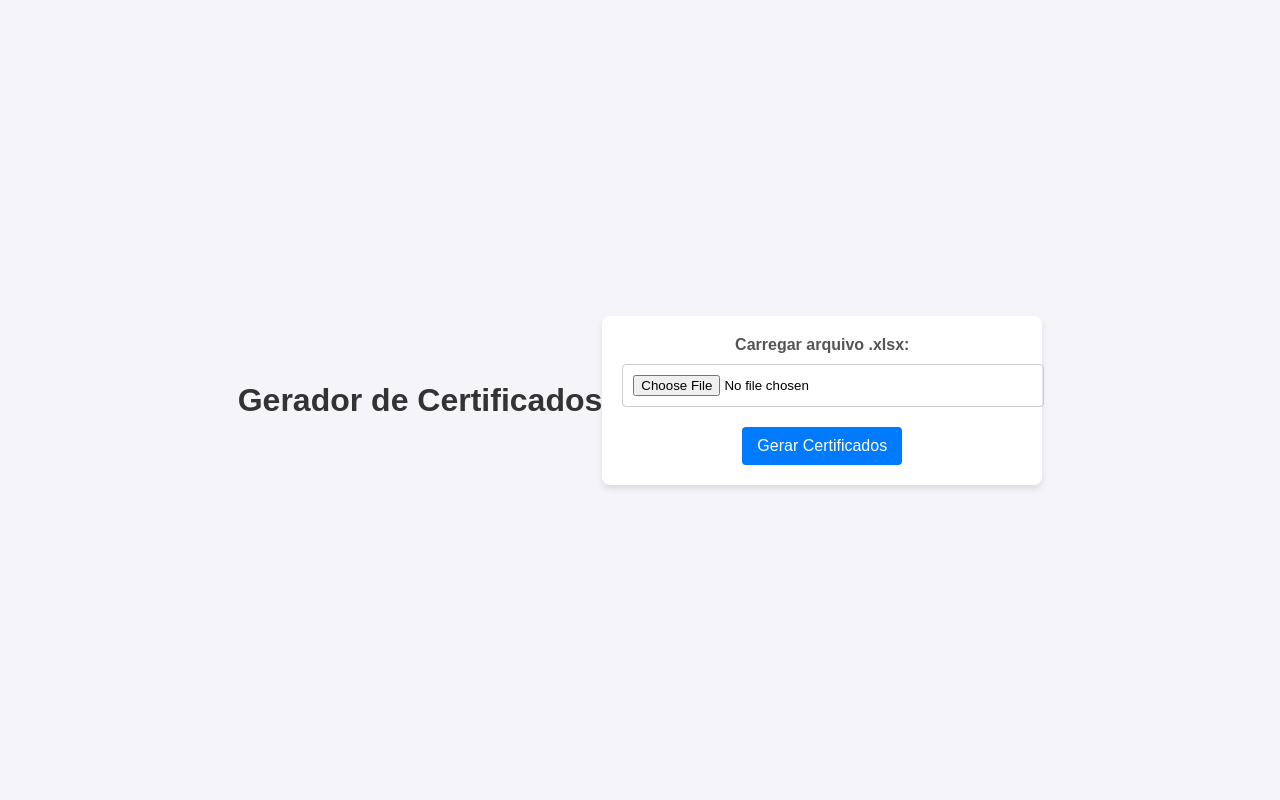
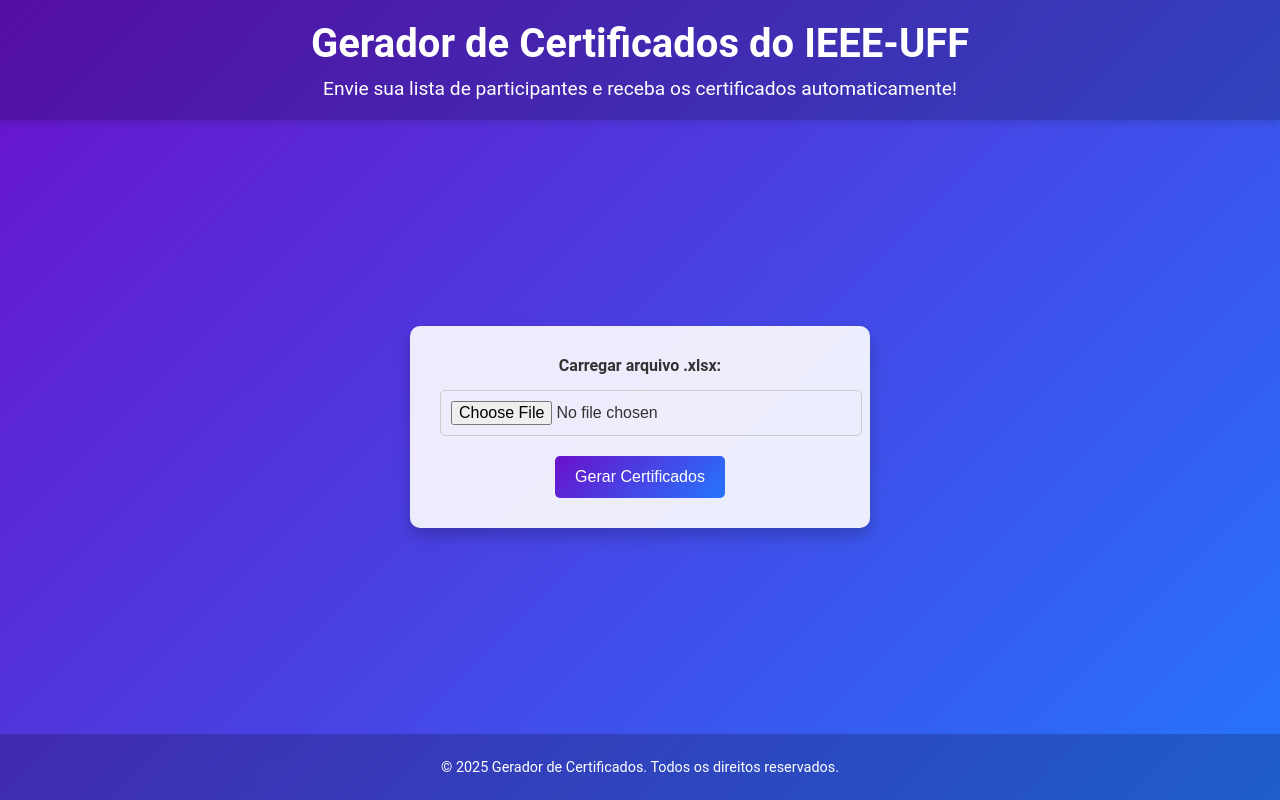
Before and after one commit to RnNasciment0/Gerador-De-Certificados---IEEE-UFF, a Flask app: page / in a window 1280 px wide. Run offline with Flask 3, Linux system fonts and the light colour scheme; parts of the project's set-up code (start-up, migrations or seed data) failed here and were passed over.

Commit message:
codigo do app.py e generate_certificate.py foram atualizados e inserido a função de dowload automatico e o index.html e style.css foi atualizado com um design mais moderno.

```diff
--- a/app.py
+++ b/app.py
@@ -1,14 +1,18 @@
-from flask import Flask, render_template, request, redirect, url_for
+from flask import Flask, render_template, request, send_file
 import os
 import pandas as pd
-from generate_certificate import editeCertificate
+import zipfile
+from generate_certificate import EditarCertificado
 
 app = Flask(__name__)
 UPLOAD_FOLDER = 'uploads'
+CERTIFICATES_FOLDER = 'certificado'
 app.config['UPLOAD_FOLDER'] = UPLOAD_FOLDER
+app.config['CERTIFICATES_FOLDER'] = CERTIFICATES_FOLDER
 
-# Certifique-se de que a pasta de uploads existe
+# Certifique-se de que as pastas de uploads e certificados existem
 os.makedirs(UPLOAD_FOLDER, exist_ok=True)
+os.makedirs(CERTIFICATES_FOLDER, exist_ok=True)
 
 
 @app.route('/')
@@ -33,16 +37,37 @@
 
     try:
         # Gera os certificados usando o arquivo enviado
-        generator = editeCertificate()
-        generator.df = pd.read_excel(filepath)  # Substitui o DataFrame carregado
-        generator.generate_certificates()
-        print("Certificados gerados com sucesso.")
+        generator = EditarCertificado()
+        generator.dados = pd.read_excel(filepath)
+
+        # Verifica se a coluna 'Nome' existe no arquivo Excel
+        if 'Nome' not in generator.dados.columns:
+            return "O arquivo enviado não contém a coluna 'Nome'.", 400
+
+        # Gera os certificados e salva na pasta CERTIFICATES_FOLDER
+        certificados_gerados = []
+        for _, linha in generator.dados.iterrows():
+            nome = linha['Nome']
+            caminho_certificado = os.path.join(app.config['CERTIFICATES_FOLDER'], f"{nome}_certificado.pdf")
+            caminho_gerado = generator.criar_certificado(nome)  # Gera o certificado
+            if os.path.exists(caminho_gerado):  # Verifica se o arquivo foi criado
+                certificados_gerados.append(caminho_gerado)
+            else:
+                print(f"Erro: Certificado não encontrado para {nome}")
+
+        # Compacta os certificados num arquivo .zip
+        zip_path = os.path.join(app.config['CERTIFICATES_FOLDER'], 'certificados.zip')
+        with zipfile.ZipFile(zip_path, 'w') as zipf:
+            for certificado in certificados_gerados:
+                zipf.write(certificado, os.path.basename(certificado))  # Adiciona ao .zip com o nome correto
+
+        # Retorna o arquivo .zip para download
+        return send_file(zip_path, as_attachment=True, download_name='certificados.zip')
+
     except Exception as e:
         print(f"Erro ao gerar certificados: {str(e)}")
         return f"Erro ao gerar certificados: {str(e)}", 500
 
-    return redirect(url_for('index'))
-
 
 if __name__ == '__main__':
     app.run(debug=True)
--- a/generate_certificate.py
+++ b/generate_certificate.py
@@ -57,7 +57,8 @@
         fonte = ImageFont.truetype(caminho_fonte, 27)
 
         desenhar.text((675, 578), nome, font=fonte, fill=(0, 0, 0))
-        caminho_pdf = f'{nome}_certificado.pdf'
+        caminho_pdf = os.path.join('certificado', f"{nome}_certificado.pdf")
+        os.makedirs(os.path.dirname(caminho_pdf), exist_ok=True)  # Garante que a pasta exista
         imagem.convert('RGB').save(caminho_pdf, "PDF", resolution=100)
         return caminho_pdf
 
@@ -100,7 +101,6 @@
         except Exception as e:
             print(f"Erro ao enviar e-mail para {email_destinatario}: {str(e)}")
 
-
     def gerar_certificados(self):
         for _, linha in self.dados.iterrows():
             nome = linha['Nome']
--- a/static/style.css
+++ b/static/style.css
@@ -1,61 +1,88 @@
 /* Estilo geral */
 body {
-    font-family: Arial, sans-serif;
-    background-color: #f4f4f9;
+    font-family: 'Roboto', Arial, sans-serif;
+    background: linear-gradient(135deg, #6a11cb, #2575fc);
     margin: 0;
     padding: 0;
+    color: #fff;
+    display: flex;
+    flex-direction: column;
+    min-height: 100vh;
+}
+
+/* Cabeçalho */
+header {
+    text-align: center;
+    padding: 20px;
+    background: rgba(0, 0, 0, 0.2);
+    box-shadow: 0 4px 6px rgba(0, 0, 0, 0.1);
+}
+
+header h1 {
+    font-size: 2.5rem;
+    margin: 0;
+}
+
+header p {
+    font-size: 1.2rem;
+    margin: 10px 0 0;
+}
+
+/* Conteúdo principal */
+main {
+    flex: 1;
     display: flex;
     justify-content: center;
     align-items: center;
-    height: 100vh;
+    padding: 20px;
 }
 
-/* Cabeçalho */
-h1 {
-    color: #333;
-    text-align: center;
-    margin-bottom: 20px;
-}
-
-/* Formulário */
 form {
-    background: #fff;
-    padding: 20px;
-    border-radius: 8px;
-    box-shadow: 0 4px 6px rgba(0, 0, 0, 0.1);
+    background: rgba(255, 255, 255, 0.9);
+    padding: 30px;
+    border-radius: 10px;
+    box-shadow: 0 8px 15px rgba(0, 0, 0, 0.2);
     width: 100%;
     max-width: 400px;
     text-align: center;
+    color: #333;
 }
 
-/* Rótulo */
 label {
     display: block;
-    margin-bottom: 10px;
+    margin-bottom: 15px;
     font-weight: bold;
-    color: #555;
+    font-size: 1rem;
 }
 
-/* Campo de entrada */
 input[type="file"] {
     margin-bottom: 20px;
     padding: 10px;
     border: 1px solid #ccc;
-    border-radius: 4px;
+    border-radius: 5px;
     width: 100%;
+    font-size: 1rem;
 }
 
-/* Botão */
 button {
-    background-color: #007bff;
+    background: linear-gradient(135deg, #6a11cb, #2575fc);
     color: #fff;
     border: none;
-    padding: 10px 15px;
-    border-radius: 4px;
+    padding: 12px 20px;
+    border-radius: 5px;
     cursor: pointer;
-    font-size: 16px;
+    font-size: 1rem;
+    transition: background 0.3s ease;
 }
 
 button:hover {
-    background-color: #0056b3;
+    background: linear-gradient(135deg, #2575fc, #6a11cb);
 }
+
+/* Rodapé */
+footer {
+    text-align: center;
+    padding: 10px;
+    background: rgba(0, 0, 0, 0.2);
+    font-size: 0.9rem;
+}
--- a/templates/index.html
+++ b/templates/index.html
@@ -3,15 +3,23 @@
 <head>
     <meta charset="UTF-8">
     <meta name="viewport" content="width=device-width, initial-scale=1.0">
-    <title>Gerador de Certificados</title>
+    <title>Gerador de Certificados do IEEE-UFF</title>
     <link rel="stylesheet" href="/static/style.css">
 </head>
 <body>
-    <h1>Gerador de Certificados</h1>
-    <form action="/upload" method="post" enctype="multipart/form-data">
-        <label for="file">Carregar arquivo .xlsx:</label>
-        <input type="file" id="file" name="file" accept=".xlsx" required>
-        <button type="submit">Gerar Certificados</button>
-    </form>
+    <header>
+        <h1>Gerador de Certificados do IEEE-UFF</h1>
+        <p>Envie sua lista de participantes e receba os certificados automaticamente!</p>
+    </header>
+    <main>
+        <form action="/upload" method="post" enctype="multipart/form-data">
+            <label for="file">Carregar arquivo .xlsx:</label>
+            <input type="file" id="file" name="file" accept=".xlsx" required>
+            <button type="submit">Gerar Certificados</button>
+        </form>
+    </main>
+    <footer>
+        <p>&copy; 2025 Gerador de Certificados. Todos os direitos reservados.</p>
+    </footer>
 </body>
 </html>
```
